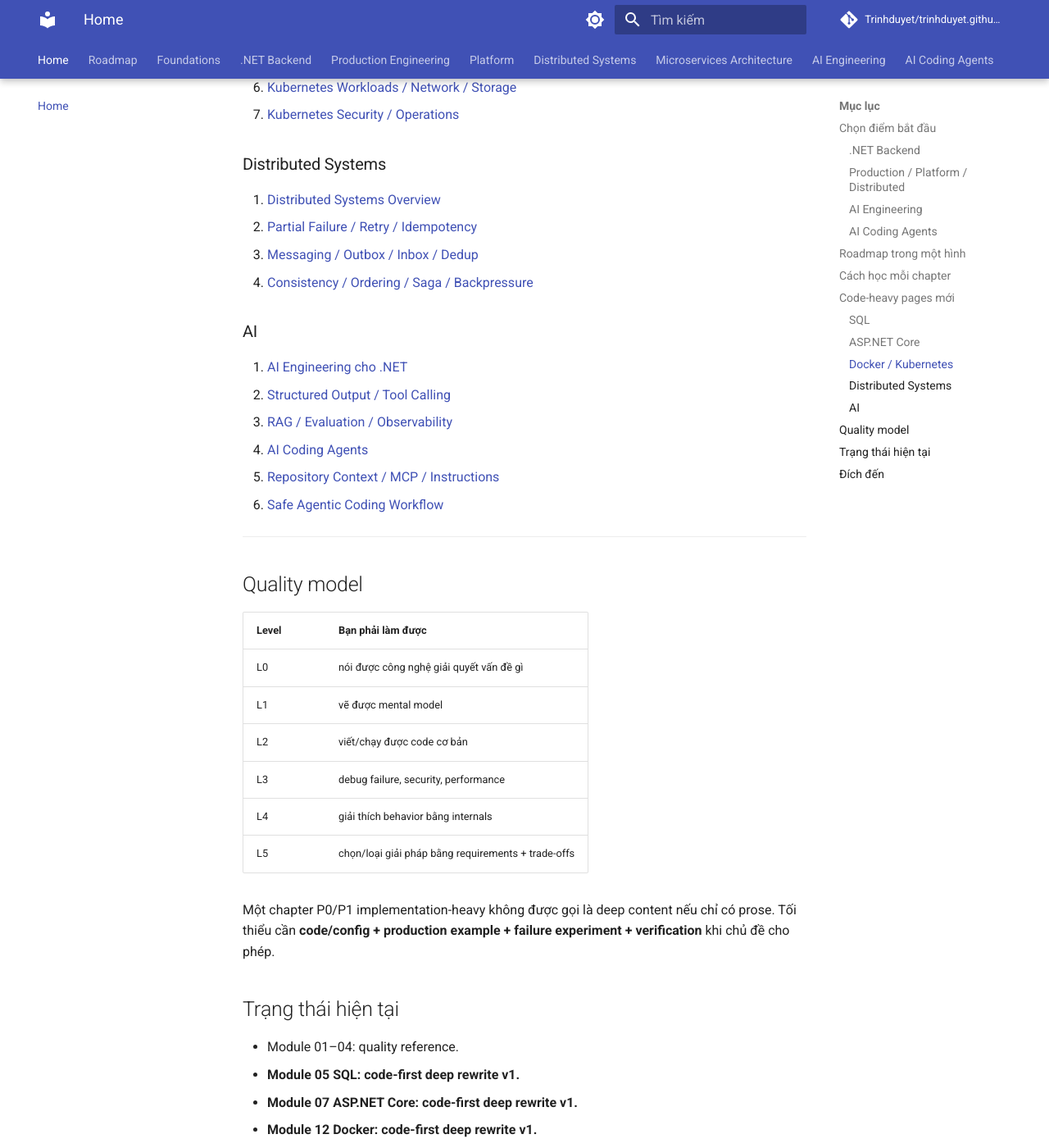
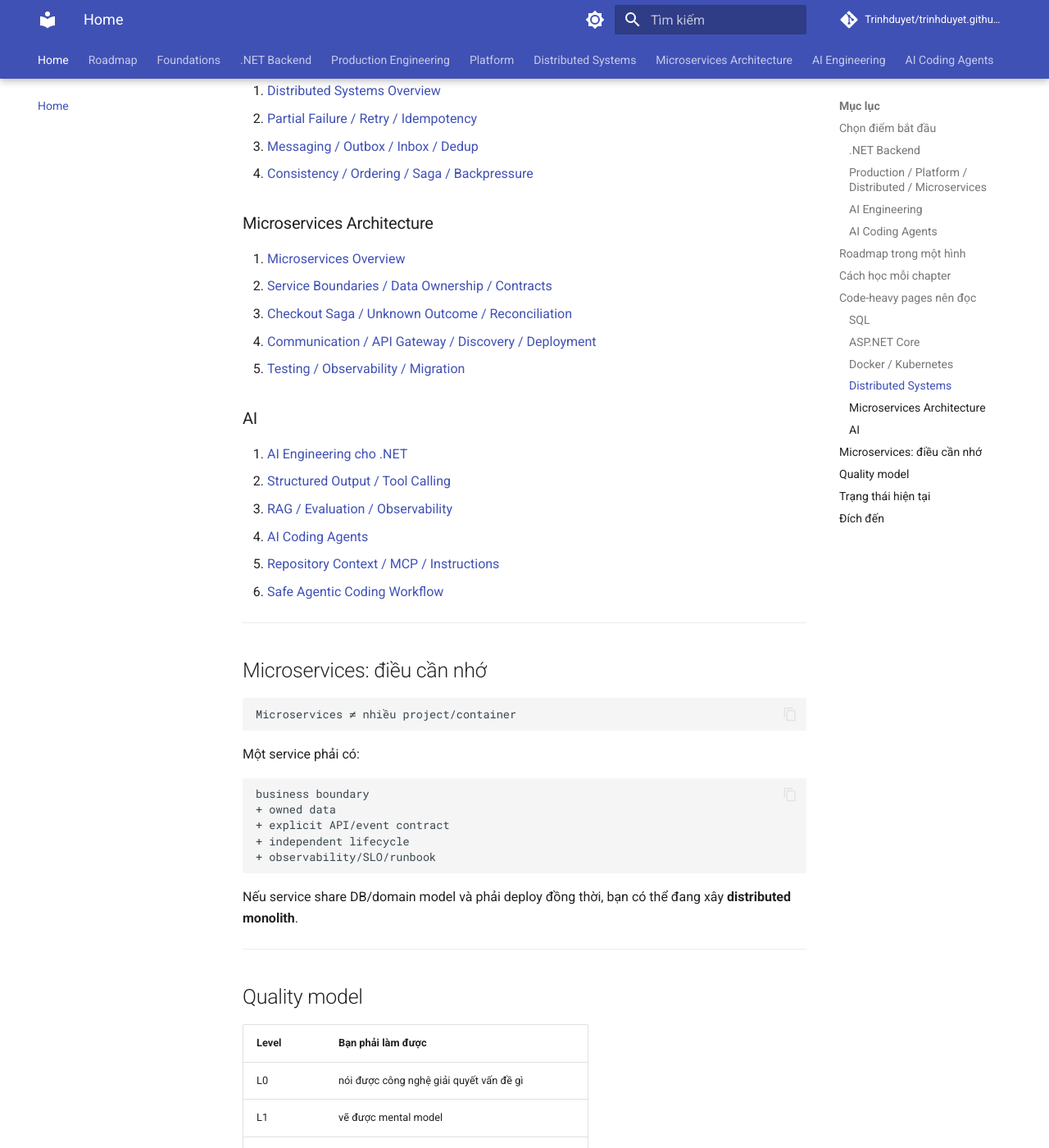
Before and after one commit to Trinhduyet/trinhduyet.github.io, an MkDocs documentation site: the page built from docs/index.md, in a window 1280 px wide and 1400 px high, scrolled down 3939 px. Shown: the whole window at 82% size. Built offline with MkDocs 1.6.1 and Material for MkDocs 9.7.7, drawn with Linux system fonts in a browser that asks for light colours; comment, search, counter and statistics services are not loaded; some of the changed text lies outside the part shown.

Commit message:
docs: surface microservices architecture on homepage

````diff
--- a/docs/index.md
+++ b/docs/index.md
@@ -14,17 +14,13 @@ C#/.NET → Backend → SQL → API Design → ASP.NET Core
 
 Bắt đầu: [C#/.NET Runtime](03-dotnet/README.md).
 
-Các phần code-heavy đã rewrite:
-
-- [SQL / SQL Server](05-sql/README.md)
-- [ASP.NET Core](07-aspnet-core/README.md)
-
-### Production / Platform / Distributed
+### Production / Platform / Distributed / Microservices
 
 ```text
 Docker
 → Kubernetes
 → Distributed Systems
+→ Microservices Architecture
 ```
 
 Bắt đầu:
@@ -32,6 +28,21 @@ Bắt đầu:
 - [Docker](12-docker/README.md)
 - [Kubernetes](15-kubernetes/README.md)
 - [Distributed Systems](17-distributed-systems/README.md)
+- **[Microservices Architecture](18-microservices-architecture/README.md)**
+
+Microservices module có case study checkout thực tế:
+
+```text
+Duplicate checkout
+→ Idempotency
+→ Inventory reservation
+→ Payment attempt
+→ timeout = UNKNOWN
+→ PENDING_PAYMENT
+→ reconciliation
+→ Saga compensation
+→ Outbox / Inbox / Dedup
+```
 
 ### AI Engineering
 
@@ -77,11 +86,13 @@ flowchart TD
     B --> C[Production\nTesting · Security · Performance]
     C --> D[Platform\nDocker · DevOps · Cloud · Kubernetes]
     D --> E[Distributed Systems\nFailure · Messaging · Consistency]
+    E --> M[Microservices\nBoundaries · Data · Contracts · Deployment]
     B --> F[AI Engineering\nLLM · Structured Output · Tools · RAG · Evals]
     E --> F
     F --> CA[AI Coding Agents\nContext · MCP · Tests · PR]
     F --> AG[Business AI Agents\nTools · Workflow · HITL · Security]
     E --> S[System Design]
+    M --> S
     CA --> S
     AG --> S
     S --> H[Software / AI Architecture]
@@ -103,7 +114,7 @@ flowchart TD
 
 ---
 
-## Code-heavy pages mới
+## Code-heavy pages nên đọc
 
 ### SQL
 
@@ -122,28 +133,55 @@ flowchart TD
 ### Docker / Kubernetes
 
 9. [Docker Overview](12-docker/README.md)
-10. [Docker Build / Images](12-docker/images-builds-and-reproducibility.md)
-11. [Docker Runtime / Network / Storage](12-docker/runtime-networking-storage-and-resources.md)
-12. [Kubernetes Overview](15-kubernetes/README.md)
-13. [Kubernetes Architecture / Reconciliation](15-kubernetes/cluster-architecture-and-reconciliation.md)
-14. [Kubernetes Workloads / Network / Storage](15-kubernetes/workloads-networking-and-storage.md)
-15. [Kubernetes Security / Operations](15-kubernetes/kubernetes-security-observability-and-operations.md)
+10. [Docker Runtime / Network / Storage](12-docker/runtime-networking-storage-and-resources.md)
+11. [Kubernetes Overview](15-kubernetes/README.md)
+12. [Kubernetes Architecture / Reconciliation](15-kubernetes/cluster-architecture-and-reconciliation.md)
+13. [Kubernetes Workloads / Network / Storage](15-kubernetes/workloads-networking-and-storage.md)
+14. [Kubernetes Security / Operations](15-kubernetes/kubernetes-security-observability-and-operations.md)
 
 ### Distributed Systems
 
-16. [Distributed Systems Overview](17-distributed-systems/README.md)
-17. [Partial Failure / Retry / Idempotency](17-distributed-systems/partial-failure-timeouts-retries-and-idempotency.md)
-18. [Messaging / Outbox / Inbox / Dedup](17-distributed-systems/messaging-outbox-inbox-and-dedup.md)
-19. [Consistency / Ordering / Saga / Backpressure](17-distributed-systems/consistency-ordering-saga-and-backpressure.md)
+15. [Distributed Systems Overview](17-distributed-systems/README.md)
+16. [Partial Failure / Retry / Idempotency](17-distributed-systems/partial-failure-timeouts-retries-and-idempotency.md)
+17. [Messaging / Outbox / Inbox / Dedup](17-distributed-systems/messaging-outbox-inbox-and-dedup.md)
+18. [Consistency / Ordering / Saga / Backpressure](17-distributed-systems/consistency-ordering-saga-and-backpressure.md)
+
+### Microservices Architecture
+
+19. [Microservices Overview](18-microservices-architecture/README.md)
+20. [Service Boundaries / Data Ownership / Contracts](18-microservices-architecture/service-boundaries-data-ownership-and-contracts.md)
+21. [Checkout Saga / Unknown Outcome / Reconciliation](18-microservices-architecture/checkout-saga-unknown-outcome-and-reconciliation.md)
+22. [Communication / API Gateway / Discovery / Deployment](18-microservices-architecture/communication-gateway-discovery-and-deployment.md)
+23. [Testing / Observability / Migration](18-microservices-architecture/testing-observability-and-migration.md)
 
 ### AI
 
-20. [AI Engineering cho .NET](19-ai-engineering/README.md)
-21. [Structured Output / Tool Calling](19-ai-engineering/structured-output-and-tool-calling.md)
-22. [RAG / Evaluation / Observability](19-ai-engineering/rag-evaluation-and-observability.md)
-23. [AI Coding Agents](21-ai-coding-agents/README.md)
-24. [Repository Context / MCP / Instructions](21-ai-coding-agents/repository-context-mcp-and-instructions.md)
-25. [Safe Agentic Coding Workflow](21-ai-coding-agents/safe-agentic-coding-workflow.md)
+24. [AI Engineering cho .NET](19-ai-engineering/README.md)
+25. [Structured Output / Tool Calling](19-ai-engineering/structured-output-and-tool-calling.md)
+26. [RAG / Evaluation / Observability](19-ai-engineering/rag-evaluation-and-observability.md)
+27. [AI Coding Agents](21-ai-coding-agents/README.md)
+28. [Repository Context / MCP / Instructions](21-ai-coding-agents/repository-context-mcp-and-instructions.md)
+29. [Safe Agentic Coding Workflow](21-ai-coding-agents/safe-agentic-coding-workflow.md)
+
+---
+
+## Microservices: điều cần nhớ
+
+```text
+Microservices ≠ nhiều project/container
+```
+
+Một service phải có:
+
+```text
+business boundary
++ owned data
++ explicit API/event contract
++ independent lifecycle
++ observability/SLO/runbook
+```
+
+Nếu service share DB/domain model và phải deploy đồng thời, bạn có thể đang xây **distributed monolith**.
 
 ---
 
@@ -168,6 +206,7 @@ Một chapter P0/P1 implementation-heavy không được gọi là deep content
 - **Module 12 Docker: code-first deep rewrite v1.**
 - **Module 15 Kubernetes: code-first deep rewrite v1.**
 - **Module 17 Distributed Systems: code-first v1.**
+- **Module 18 Microservices Architecture: code-first v1.**
 - **Module 19 AI Engineering: code-first v1.**
 - **AI Coding Agents: code-first v1.**
 - Các module còn lại tiếp tục được rewrite/triển khai theo cùng quality gate.
@@ -177,11 +216,12 @@ Một chapter P0/P1 implementation-heavy không được gọi là deep content
 **AI-enabled Software Architect** không cần thuộc mọi tool. Bạn cần trả lời bằng evidence:
 
 - requirement/NFR là gì;
-- boundary nằm ở đâu;
+- boundary và data ownership nằm ở đâu;
 - transaction/consistency/retry/idempotency ra sao;
+- Saga/compensation/reconciliation hoạt động thế nào;
+- service contract có evolve/deploy độc lập được không;
 - queue/backpressure/order/failure recovery thế nào;
 - data/AI/tool được phép truy cập gì;
 - latency/cost/quality được đo ra sao;
-- khi nào dùng agent và khi nào deterministic workflow đơn giản hơn;
-- coding agent được sandbox/test/review thế nào;
+- khi nào dùng microservices, khi nào Modular Monolith tốt hơn;
 - kiến trúc đổi ra sao ở 10x/100x scale.
````
Also changed, not shown: other parts of docs/index.md (+0 -2 lines).
